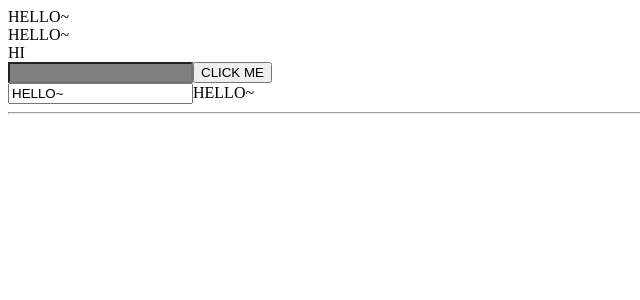
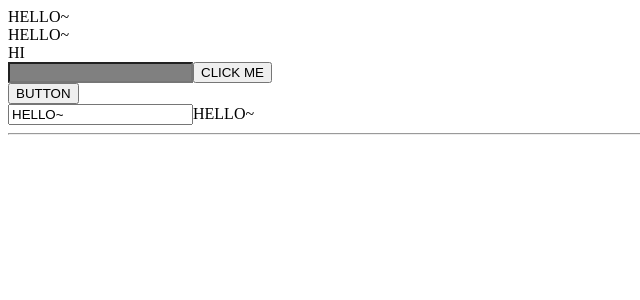
Before and after one commit to 0hhanum/VuePractice, a Vue app in the folder app2/: page / in a window 1280 px wide. Shown: the top 300 px of the page, without its empty margins (0-640 px from the left). Built offline with nearby package versions, Linux system fonts and the light colour scheme.

Commit message:
Send function using props

```diff
--- a/app2/src/App.vue
+++ b/app2/src/App.vue
@@ -1,6 +1,10 @@
 <template>
   <div id="app">
-    <middle-child ref="middleChild" :message="message"></middle-child>
+    <middle-child
+      ref="middleChild"
+      :message="message"
+      :func="alertMessage"
+    ></middle-child>
     <input v-model="message" />
     <span>{{ message }}</span>
     <hr />
@@ -42,6 +46,9 @@ export default {
     getChildMessage(message) {
       this.messageFromChild = message;
     },
+    alertMessage() {
+      alert("HI");
+    },
   },
 };
 </script>
--- a/app2/src/components/MiddleChild.vue
+++ b/app2/src/components/MiddleChild.vue
@@ -1,6 +1,7 @@
 <template>
   <div>
     <last-child ref="lastChild" :message-prop="message"></last-child>
+    <button @click="func">BUTTON</button>
   </div>
 </template>
 <script>
@@ -8,6 +9,7 @@ export default {
   name: "middle-child",
   props: {
     message: { type: String },
+    func: { type: Function },
   },
 };
 </script>
```
Also changed, not shown: 1 other file (tests, documents, lock files or other folders).
